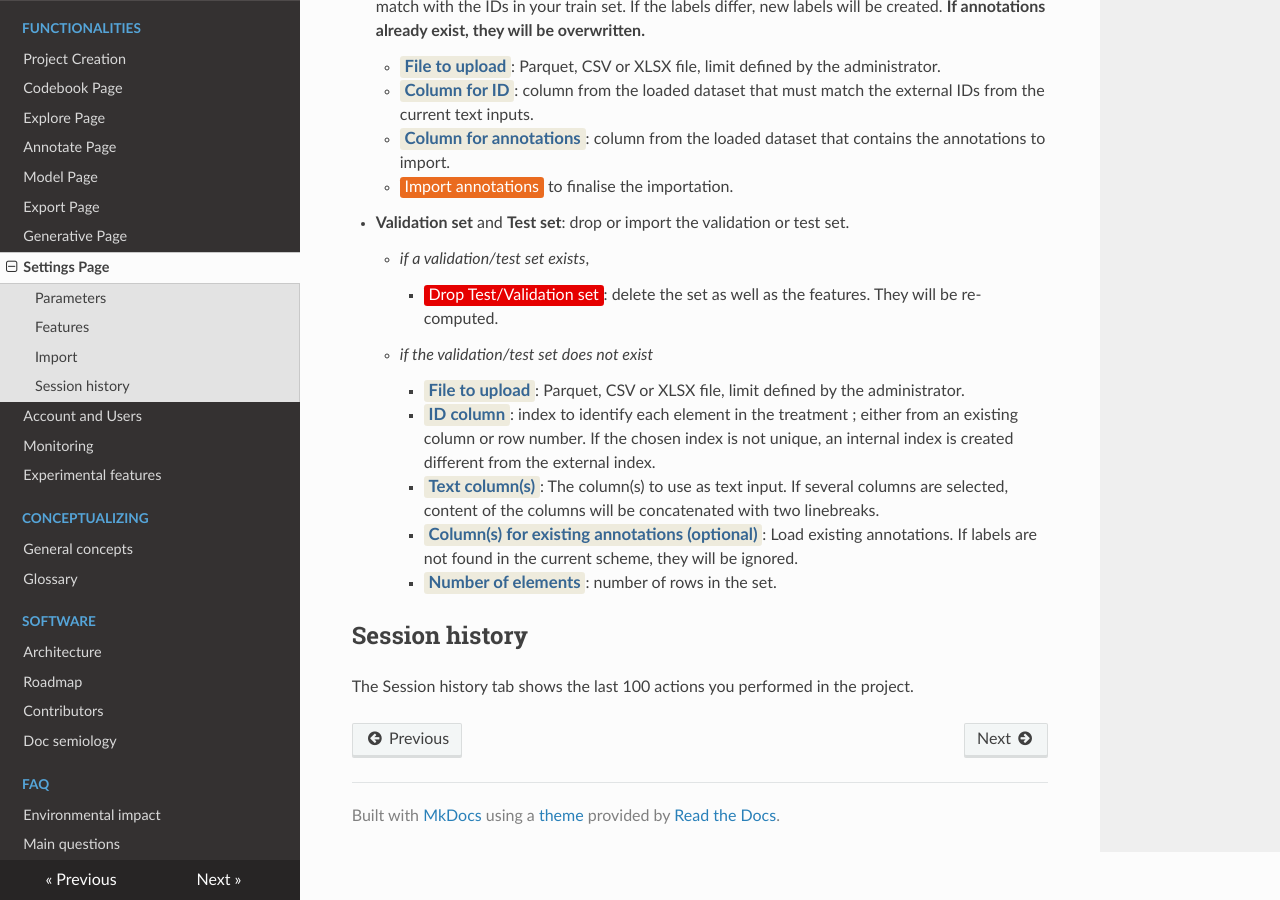
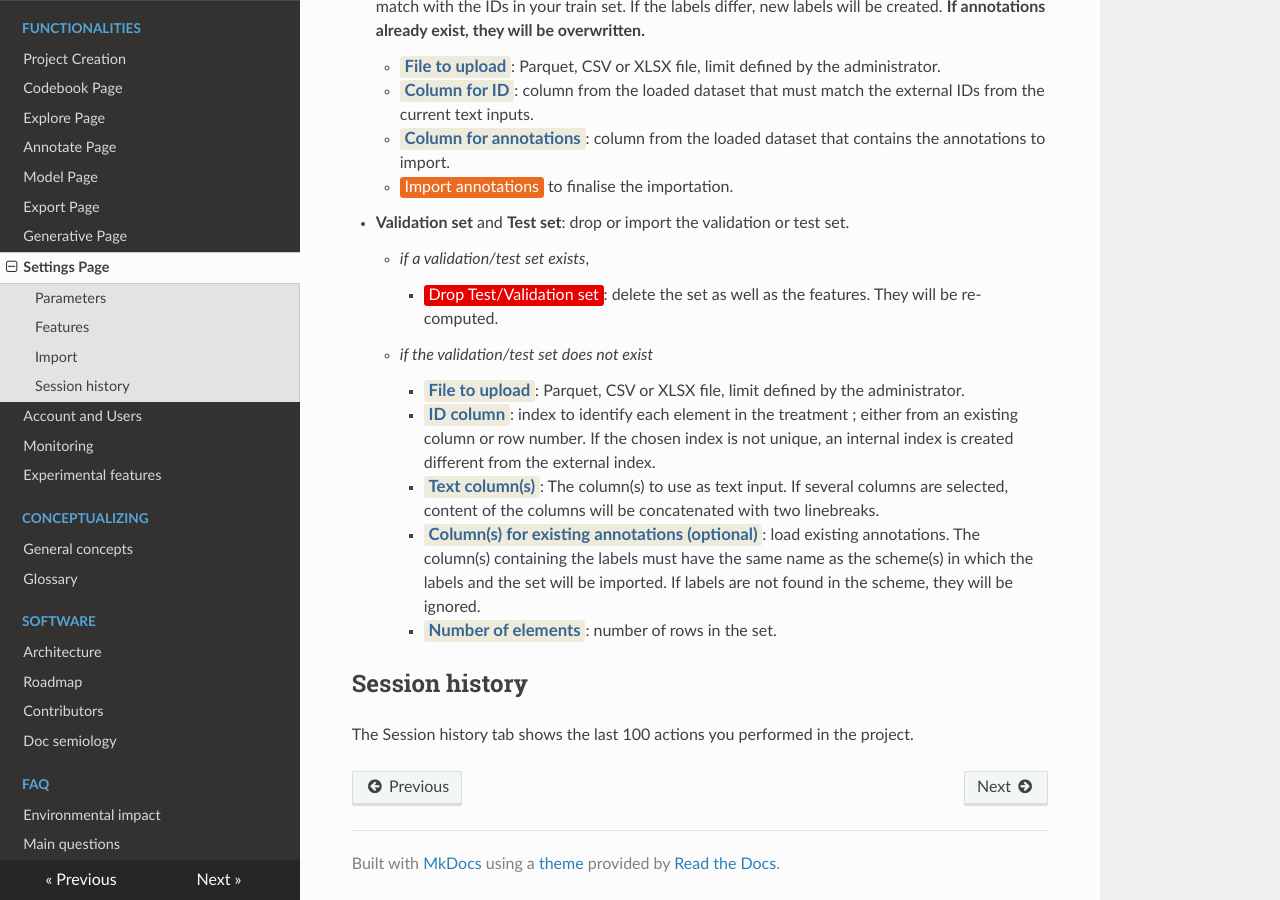
Before and after one commit to activetigger/documentation, an MkDocs documentation site: the page built from docs/functionalities/settings.md, in a window 1280 px wide and 900 px high, scrolled down 3816 px. Built offline with MkDocs 1.6.1, drawn with Linux system fonts in a browser that asks for light colours; nearby versions of some CDN libraries.

Commit message:
addressing GitHub issue #1156

```diff
--- a/docs/functionalities/settings.md
+++ b/docs/functionalities/settings.md
@@ -77,7 +77,7 @@ The import tab allows you to import data for the current process outside of the
         - <span class="parameter">File to upload</span>: Parquet, CSV or XLSX file, limit defined by the administrator.
         - <span class="parameter">ID column</span>: index to identify each element in the treatment ; either from an existing column or row number. If the chosen index is not unique, an internal index is created different from the external index.
         - <span class="parameter">Text column(s)</span>: The column(s) to use as text input. If several columns are selected, content of the columns will be concatenated with two linebreaks.
-        - <span class="parameter">Column(s) for existing annotations (optional)</span>: Load existing annotations. If labels are not found in the current scheme, they will be ignored.
+        - <span class="parameter">Column(s) for existing annotations (optional)</span>: load existing annotations. The column(s) containing the labels must have the same name as the scheme(s) in which the labels and the set will be imported. If labels are not found in the scheme, they will be ignored.
         - <span class="parameter">Number of elements</span>: number of rows in the set.
 
 ## Session history
```
